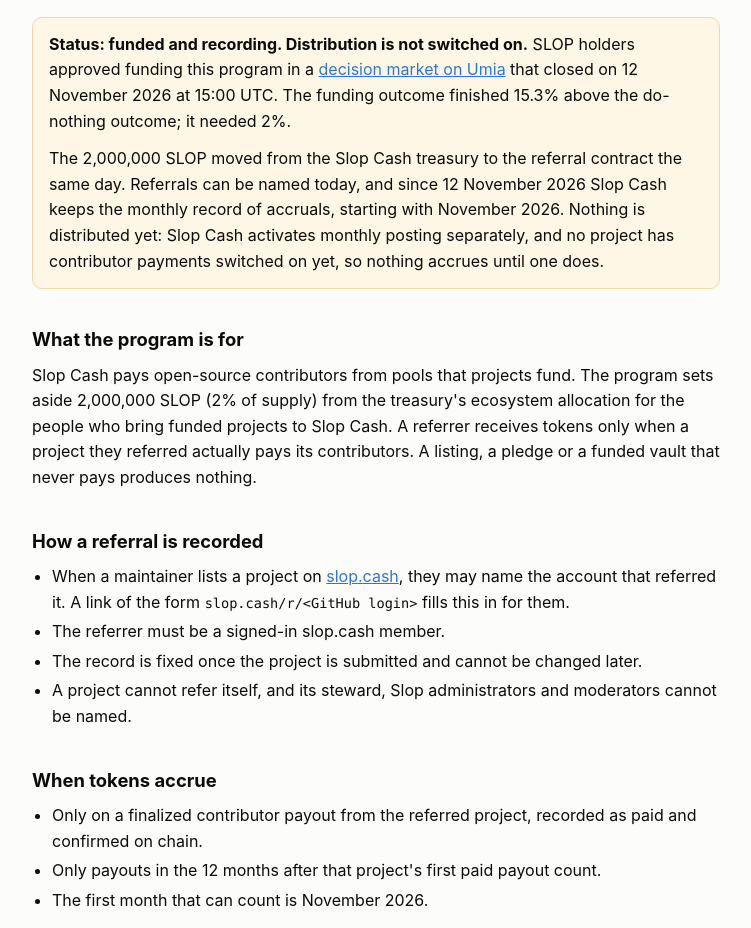
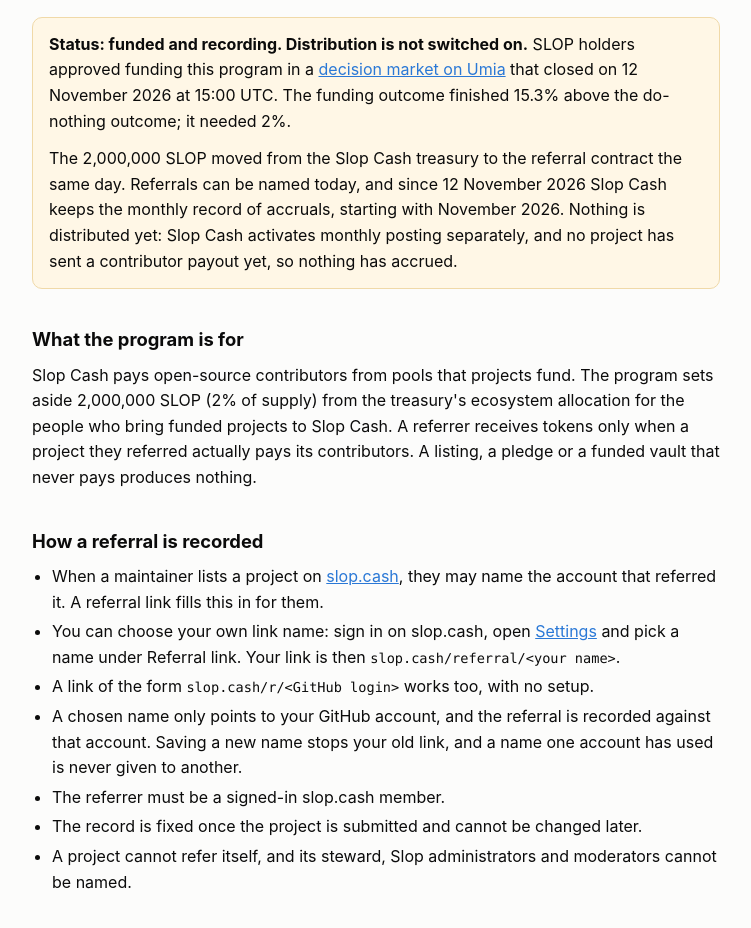
Before and after one commit to drew-dot-com/slop-live-stats, a plain HTML site: page referrals.html in a window 1280 px wide. Shown: the part 119-1047 px from the top of the page, without its empty margins (264-1015 px from the left). Drawn offline with Linux system fonts and the light colour scheme.

Commit message:
Referral terms: how to choose a custom link name
Co-Authored-By: Claude Fable 5.2 <noreply@anthropic.com>

```diff
--- a/referrals.html
+++ b/referrals.html
@@ -47,7 +47,7 @@
 
   <div class="status">
     <p><strong>Status: funded and recording. Distribution is not switched on.</strong> SLOP holders approved funding this program in a <a href="https://app.umia.finance/p/slop-cash/market/referral-program-funding">decision market on Umia</a> that closed on 12 November 2026 at 15:00 UTC. The funding outcome finished 15.3% above the do-nothing outcome; it needed 2%.</p>
-    <p>The 2,000,000 SLOP moved from the Slop Cash treasury to the referral contract the same day. Referrals can be named today, and since 12 November 2026 Slop Cash keeps the monthly record of accruals, starting with November 2026. Nothing is distributed yet: Slop Cash activates monthly posting separately, and no project has contributor payments switched on yet, so nothing accrues until one does.</p>
+    <p>The 2,000,000 SLOP moved from the Slop Cash treasury to the referral contract the same day. Referrals can be named today, and since 12 November 2026 Slop Cash keeps the monthly record of accruals, starting with November 2026. Nothing is distributed yet: Slop Cash activates monthly posting separately, and no project has sent a contributor payout yet, so nothing has accrued.</p>
   </div>
 
   <h2>What the program is for</h2>
@@ -55,7 +55,10 @@
 
   <h2>How a referral is recorded</h2>
   <ul>
-    <li>When a maintainer lists a project on <a href="https://slop.cash/projects/new">slop.cash</a>, they may name the account that referred it. A link of the form <code>slop.cash/r/&lt;GitHub login&gt;</code> fills this in for them.</li>
+    <li>When a maintainer lists a project on <a href="https://slop.cash/projects/new">slop.cash</a>, they may name the account that referred it. A referral link fills this in for them.</li>
+    <li>You can choose your own link name: sign in on slop.cash, open <a href="https://slop.cash/account#referral">Settings</a> and pick a name under Referral link. Your link is then <code>slop.cash/referral/&lt;your name&gt;</code>.</li>
+    <li>A link of the form <code>slop.cash/r/&lt;GitHub login&gt;</code> works too, with no setup.</li>
+    <li>A chosen name only points to your GitHub account, and the referral is recorded against that account. Saving a new name stops your old link, and a name one account has used is never given to another.</li>
     <li>The referrer must be a signed-in slop.cash member.</li>
     <li>The record is fixed once the project is submitted and cannot be changed later.</li>
     <li>A project cannot refer itself, and its steward, Slop administrators and moderators cannot be named.</li>
```
